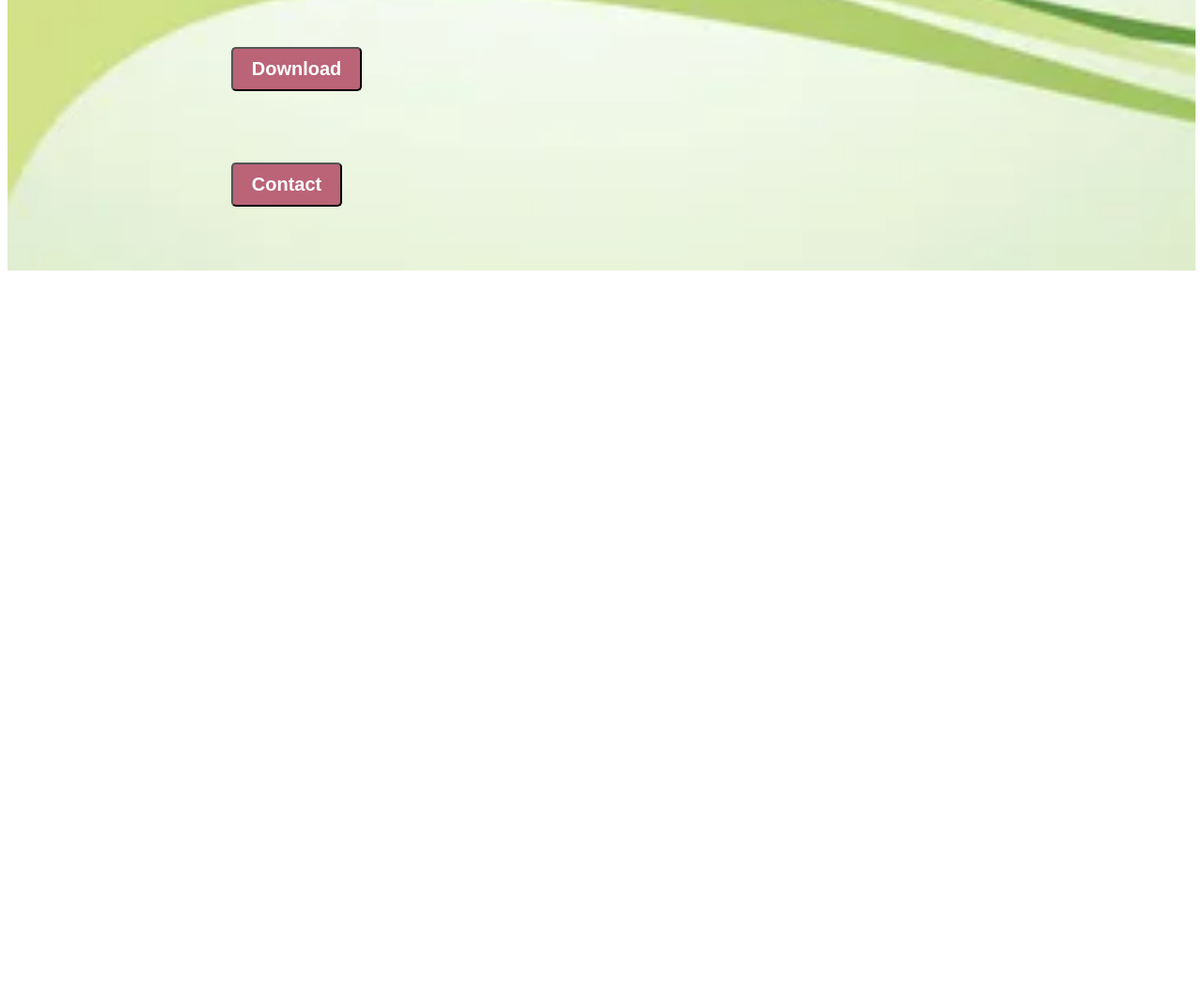
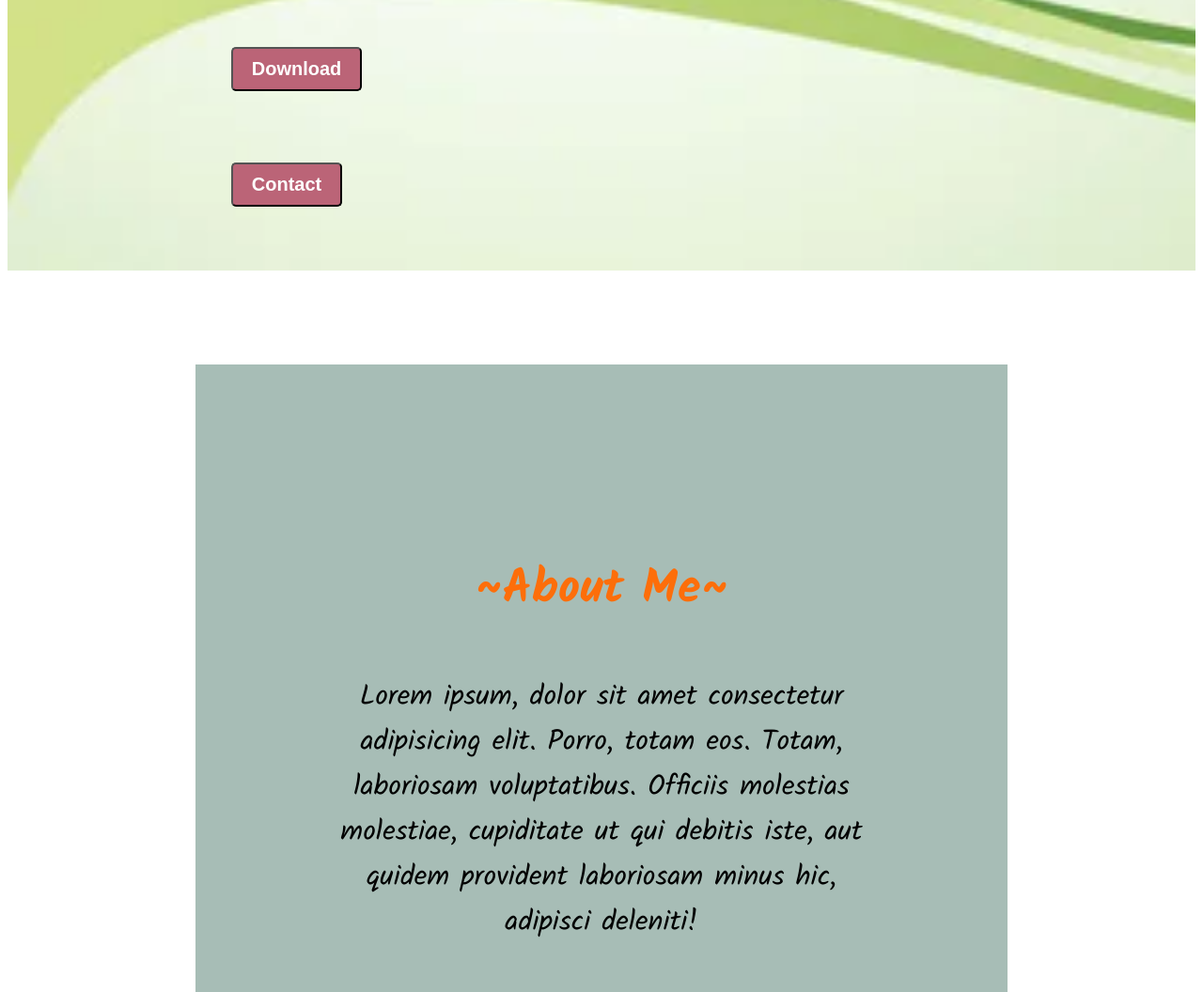
Before and after one commit to N-D-Hemal/One-Drive-Repository, a plain HTML site: page index.html in a window 1280 px wide. Shown: the part 924-1980 px from the top of the page at 94% size. Before the commit the page ends 1220 px from the top, so only its background shows below. Drawn offline with Linux system fonts and the light colour scheme.

Commit message:
about section complete

```diff
--- a/Styles/Assignment1.css
+++ b/Styles/Assignment1.css
@@ -98,3 +98,24 @@ li a {
     text-decoration: none;
     color: darkorange;
 }
+
+/* main section styles */
+
+
+/* about section styles */
+.about{
+    padding: 150px;
+    background-color: rgb(167, 189, 182);
+    margin: 100px 200px;
+}
+
+.sectiontitle{
+    color: #FD6E0A;
+    text-align: center;
+    font-size: 50px;
+    font-weight: 800;
+}
+.aboutpara{
+    text-align: center;
+    font-size: 30px;
+}
--- a/index.html
+++ b/index.html
@@ -35,7 +35,15 @@
             <img class="bannarpic" src="images/girl-smiling.avif" alt="">
         </div>
     </header>
-    <main></main>
+    <main>
+        <section class="about">
+            <h3 class="sectiontitle">~About Me~
+            </h3>
+            <p class="aboutpara">Lorem ipsum, dolor sit amet consectetur adipisicing elit. Porro, totam eos. Totam, laboriosam voluptatibus. Officiis molestias molestiae, cupiditate ut qui debitis iste, aut quidem provident laboriosam minus hic, adipisci deleniti!</p>
+        </section>
+
+
+    </main>
     <footer></footer>
 </body>
 </html>
```
